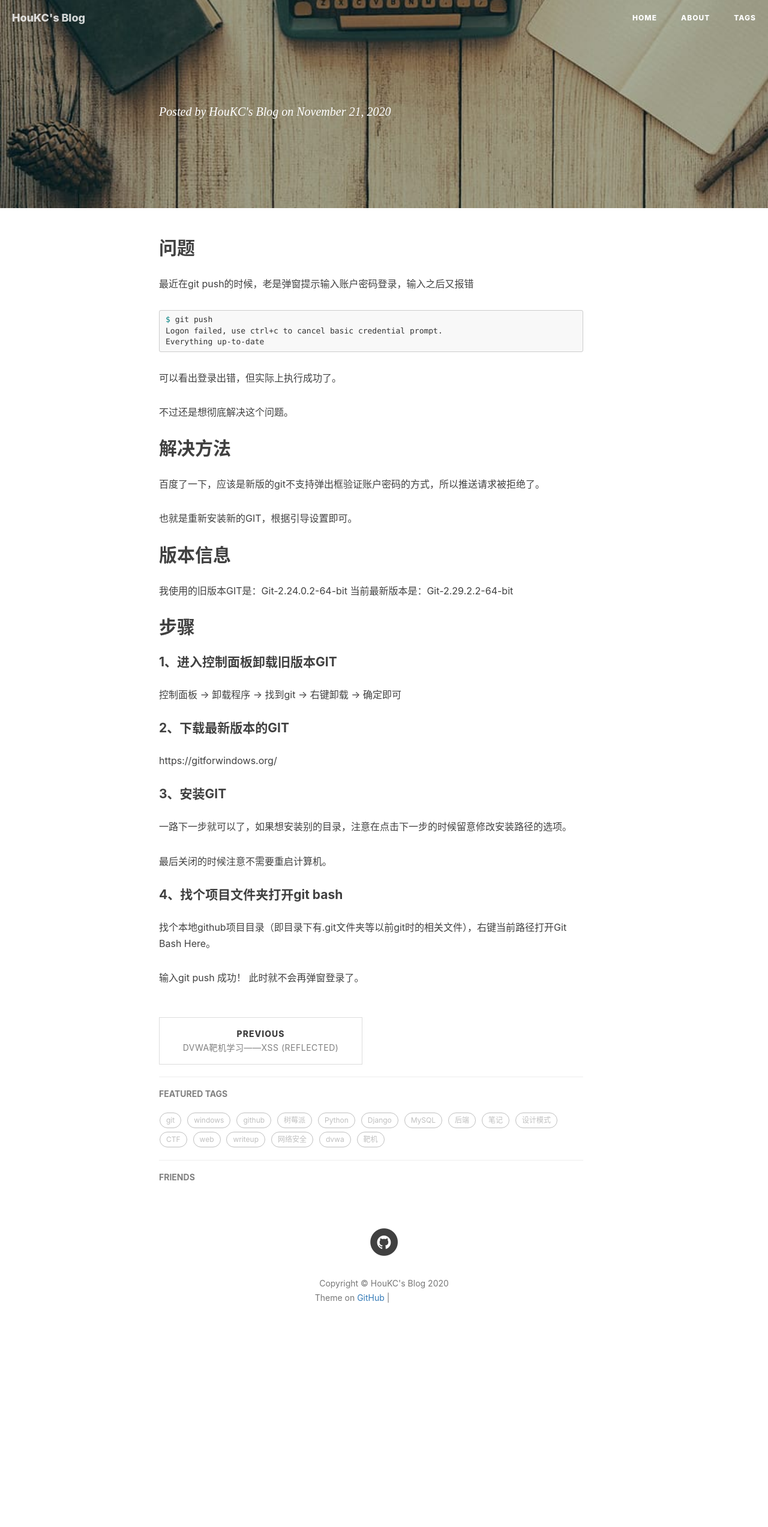
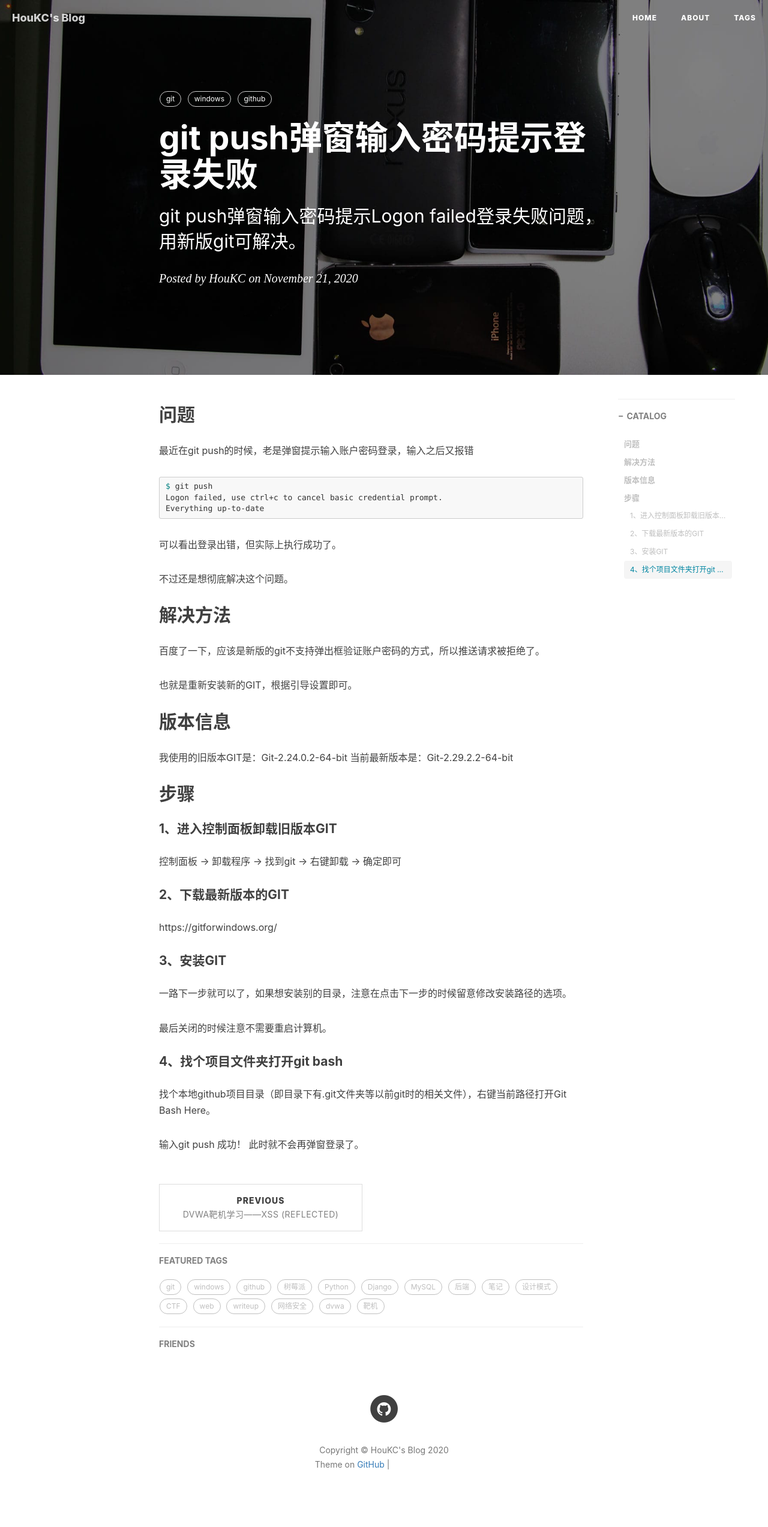
Before and after one commit to HouKC/houkc.github.io, a Jekyll site: the page built from _posts/2020-11-21-gitPushProblem2.md, in a window 1280 px wide. Shown: the whole page at 60% size. Built offline with Jekyll 4.4.1, drawn with Linux system fonts in a browser that asks for light colours; nearby versions of some CDN libraries; our own code applies the rules of GitHub Pages for plain Markdown files; comment, search, counter and statistics services are not loaded; before the commit the page ends 2268 px from its top, so only the background shows below that; grey boxes are pictures that could not be loaded.

Commit message:
update gitPushProblem2.md

```diff
--- a/_posts/2020-11-21-gitPushProblem2.md
+++ b/_posts/2020-11-21-gitPushProblem2.md
@@ -1,8 +1,7 @@
 ---
 layout:     post
-title:      git push提示登录失败
-subtitle:    git push弹窗输入密码提示Logon failed, use ctrl+c to cancel basic credential prompt.
-登录失败问题，用新版git可解决。
+title:      git push弹窗输入密码提示登录失败
+subtitle:    git push弹窗输入密码提示Logon failed登录失败问题，用新版git可解决。
 date:       2020-11-21
 author:     HouKC
 header-img: img/home-bg-geek.jpg
```
